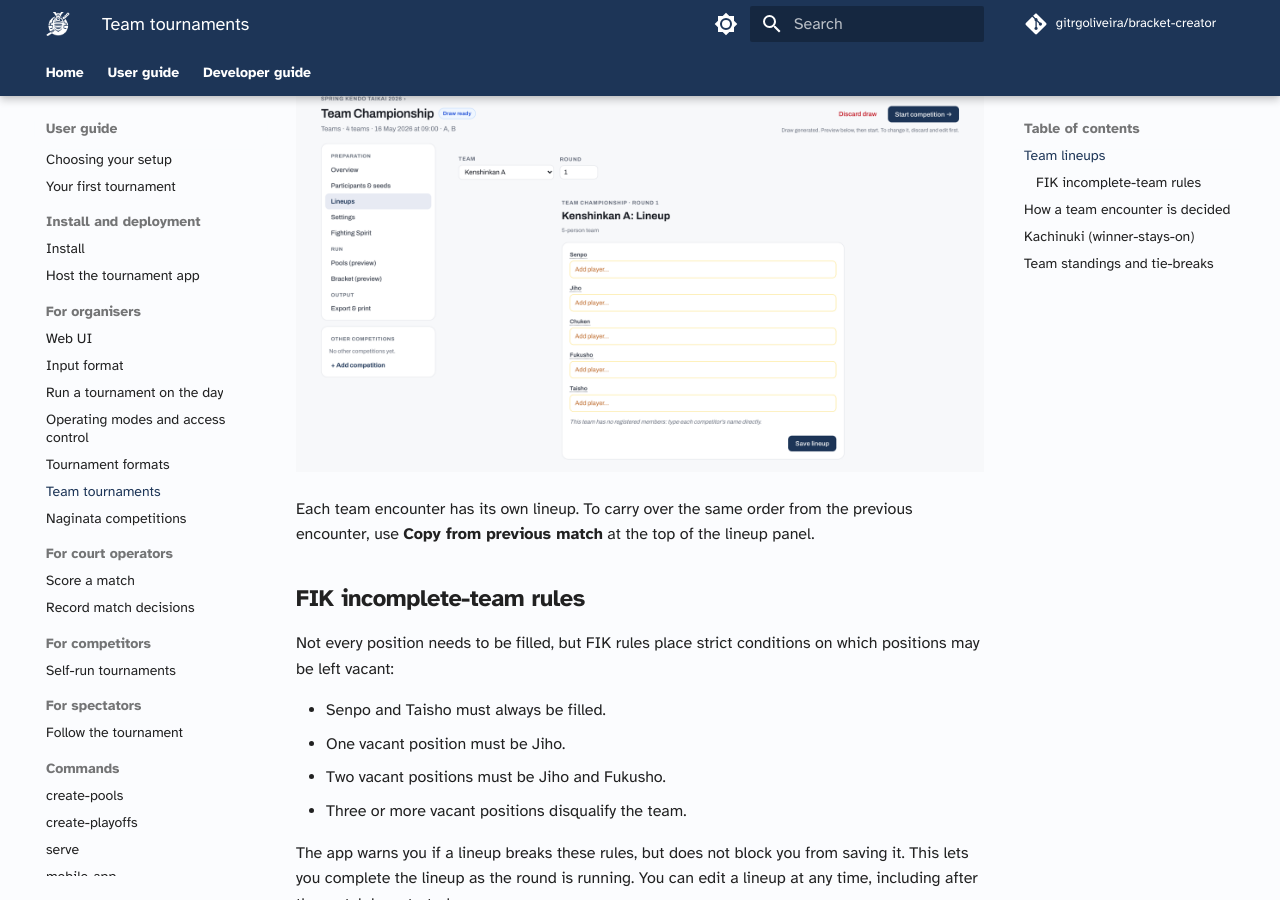
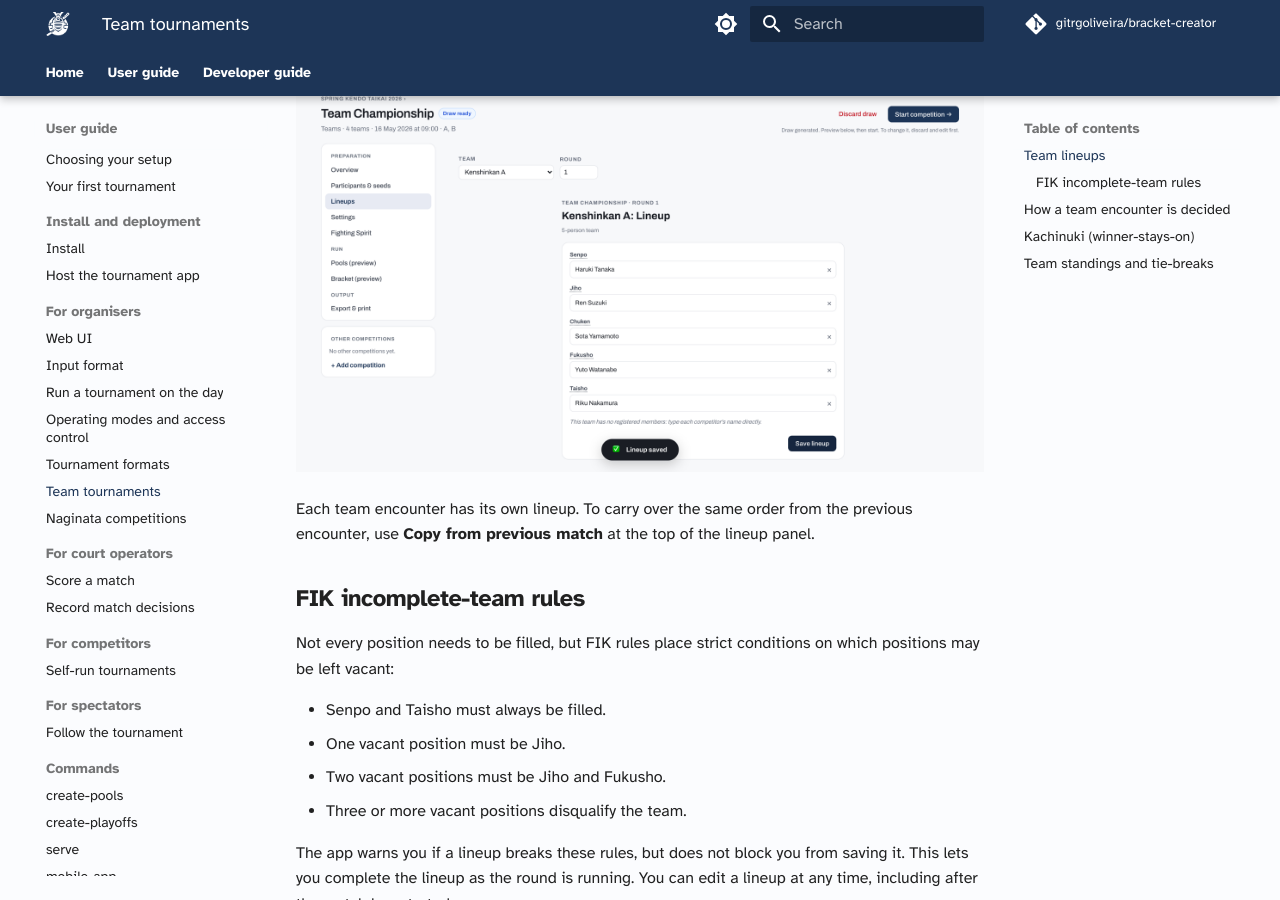
Before and after one commit to gitrgoliveira/bracket-creator, an MkDocs documentation site: the page built from docs/user-guide/organisers/team-tournaments.md, in a window 1280 px wide and 900 px high, scrolled down 508 px. Built offline with MkDocs 1.6.1 and Material for MkDocs 9.7.7, drawn with Linux system fonts in a browser that asks for light colours; comment, search, counter and statistics services are not loaded.

Commit message:
docs: regenerate team-lineup screenshot with positions filled in
Replaces the empty-field lineup shot with a completed fighting order
(Senpo through Taisho assigned). The earlier empty capture was an
automation artifact: a free-typed name commits only when you click the
"+ Add <name>" suggestion, which the headless run wasn't doing. Alt text
updated to describe the completed lineup.

Co-Authored-By: Claude Opus 4.8 <noreply@anthropic.com>

```diff
--- a/docs/user-guide/organisers/team-tournaments.md
+++ b/docs/user-guide/organisers/team-tournaments.md
@@ -6,7 +6,7 @@ Team tournaments work with any of the four formats described in [Tournament form
 
 Before each team encounter, set the fighting order for each team across the five positions: Senpo, Jiho, Chuken, Fukusho, and Taisho. Smaller teams use fewer positions.
 
-![The Lineups tab: a team and round selector, with a name field for each of the five positions (Senpo, Jiho, Chuken, Fukusho, Taisho) and a Save lineup button.](../../screenshots/team-lineup.png)
+![The Lineups tab: a team and round selector above a completed fighting order, with a competitor assigned to each of the five positions (Senpo, Jiho, Chuken, Fukusho, Taisho) and a Save lineup button.](../../screenshots/team-lineup.png)
 
 Each team encounter has its own lineup. To carry over the same order from the previous encounter, use **Copy from previous match** at the top of the lineup panel.
 
```
Also changed, not shown: docs/screenshots/team-lineup.png.
